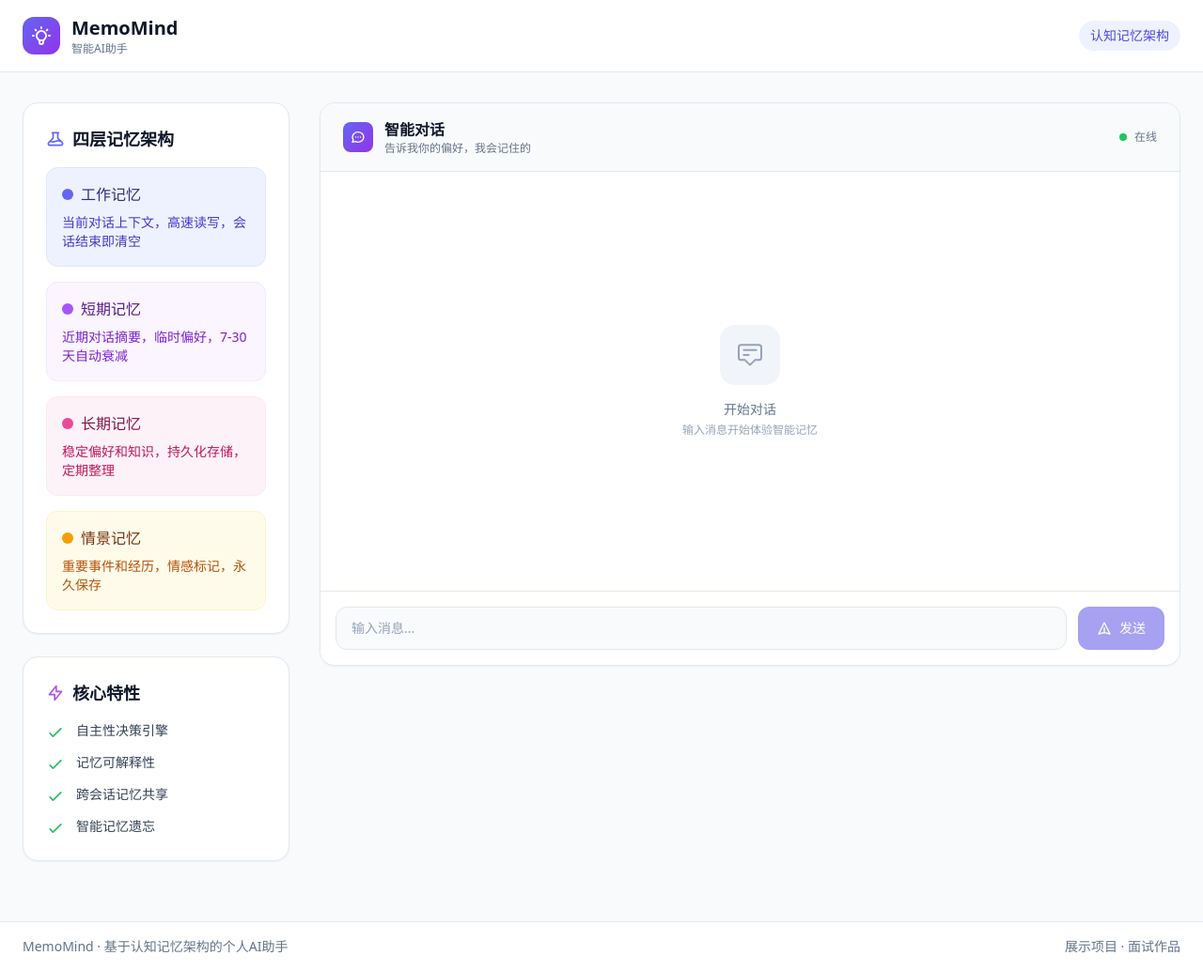
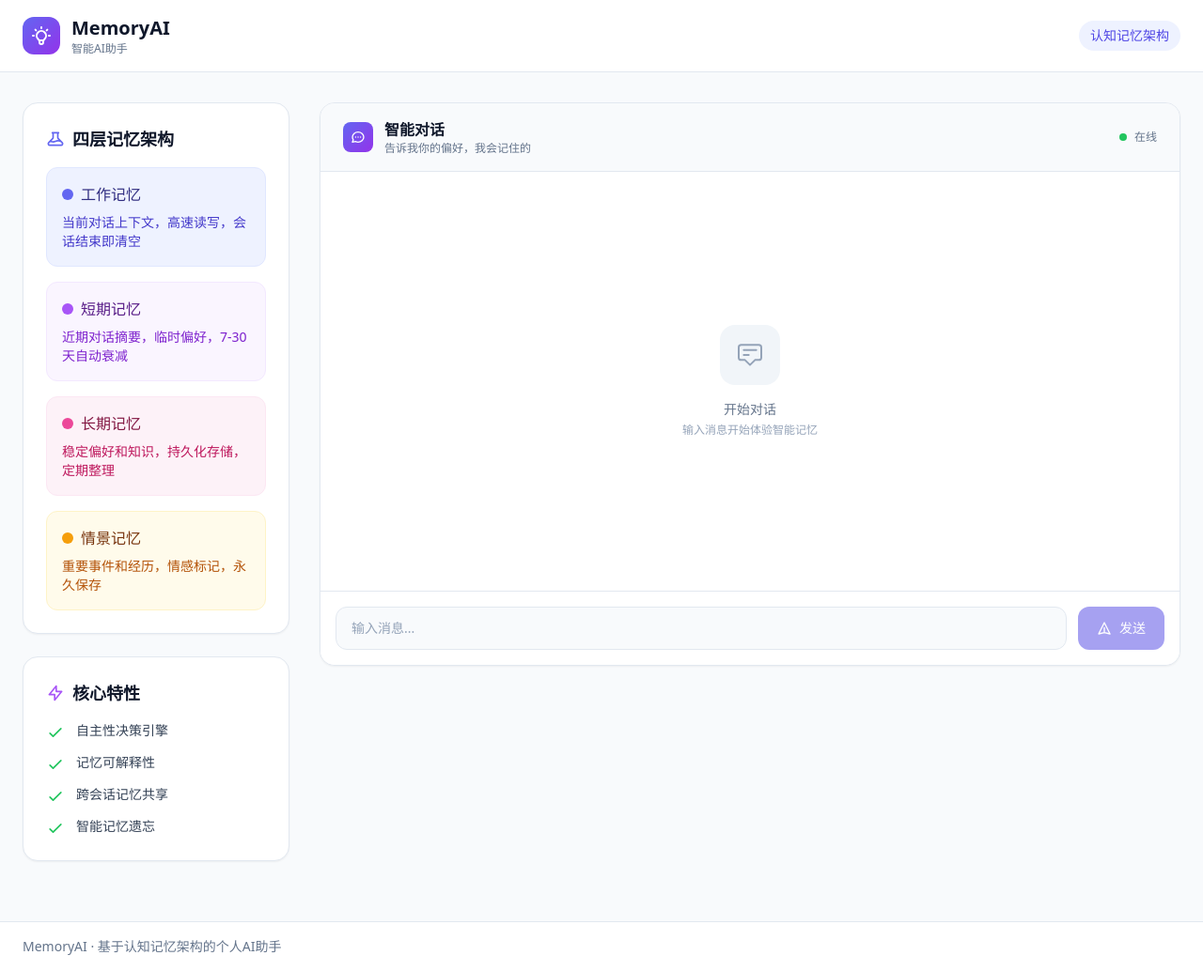
Before and after one commit to jaychouya/MemoryAgent, a Next.js app in the folder frontend/: page / in a window 1280 px wide. Shown: the whole page at 94% size. Built offline with nearby package versions, Linux system fonts and the light colour scheme.

Commit message:
refactor: 重命名为MemoryAI，移除面试作品标识

```diff
--- a/frontend/src/app/page.tsx
+++ b/frontend/src/app/page.tsx
@@ -13,7 +13,7 @@ export default function Home() {
               </svg>
             </div>
             <div>
-              <h1 className="text-xl font-bold text-slate-900">MemoMind</h1>
+              <h1 className="text-xl font-bold text-slate-900">MemoryAI</h1>
               <p className="text-xs text-slate-500">智能AI助手</p>
             </div>
           </div>
@@ -122,8 +122,7 @@ export default function Home() {
       {/* 底部 */}
       <footer className="bg-white border-t border-slate-200 px-6 py-4 mt-8">
         <div className="max-w-7xl mx-auto flex items-center justify-between text-sm text-slate-500">
-          <p>MemoMind · 基于认知记忆架构的个人AI助手</p>
-          <p>展示项目 · 面试作品</p>
+          <p>MemoryAI · 基于认知记忆架构的个人AI助手</p>
         </div>
       </footer>
     </main>
```
